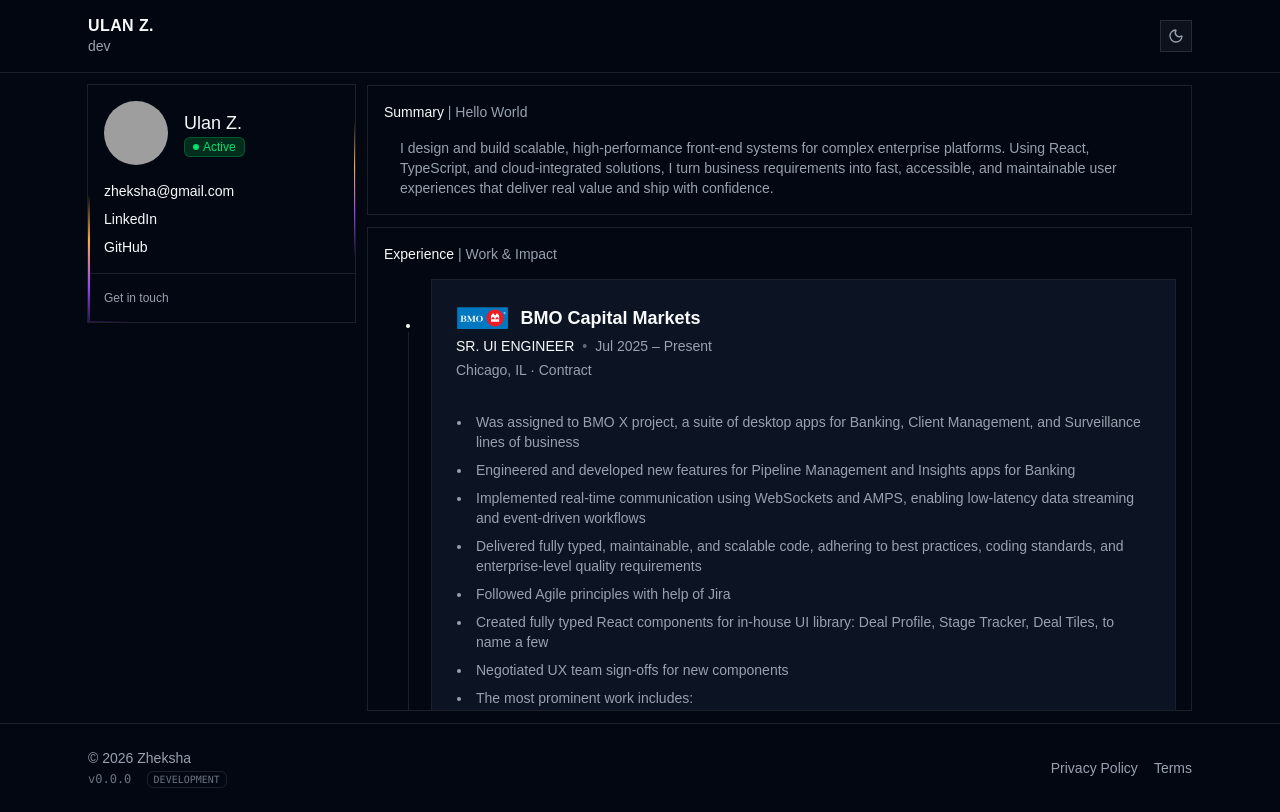
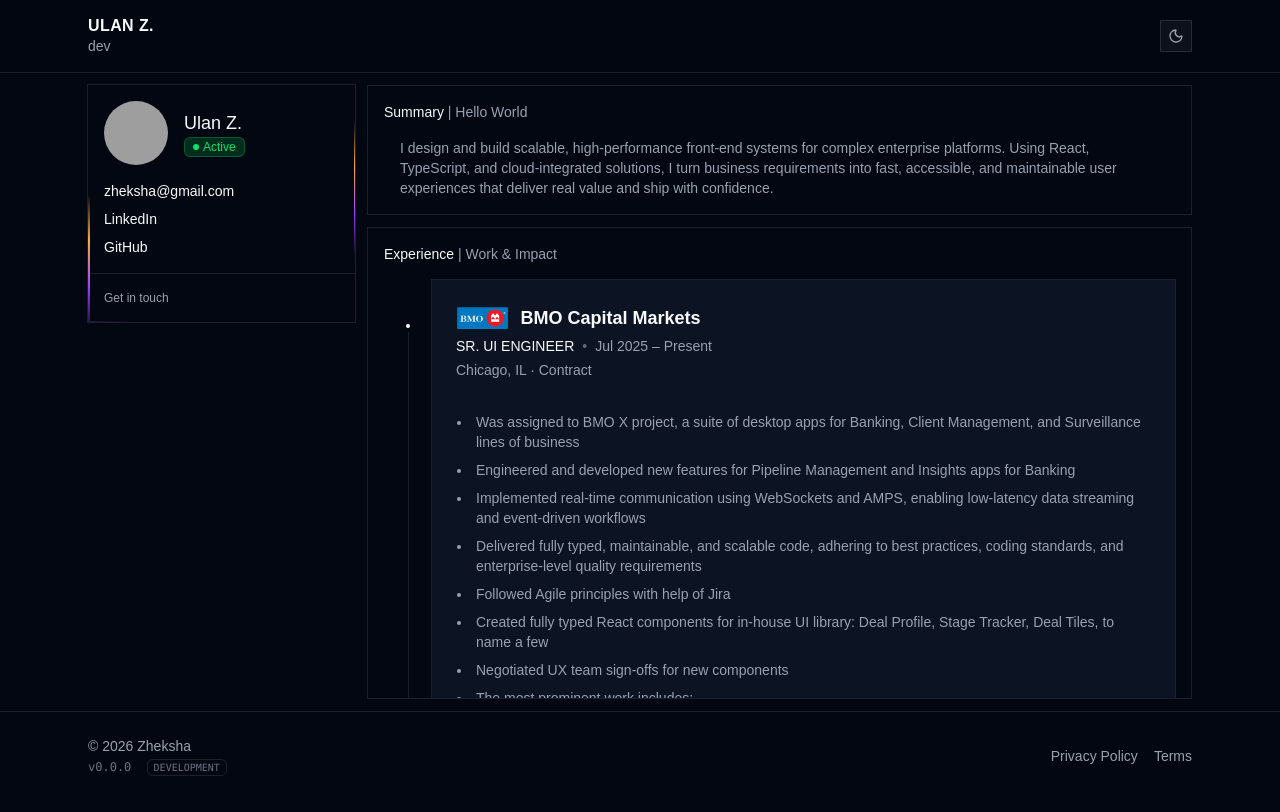
Before and after one commit to zheksha/zheksha.com, a React (Vite) app: page / in a window 1280 px wide. Built offline with nearby package versions, Linux system fonts and the light colour scheme; grey boxes are pictures that could not be loaded.

Commit message:
fix: Fix the scroll

```diff
--- a/src/App.tsx
+++ b/src/App.tsx
@@ -53,7 +53,7 @@
               />
             </aside>
             <section className="md:col-span-3 border-y">
-              <div ref={scrollWrapperRef} className="max-h-[calc(100dvh-11rem)] overflow-hidden">
+              <div ref={scrollWrapperRef} className="max-h-[calc(100dvh-11.75rem)] overflow-hidden">
                 <div ref={scrollContentRef} className="space-y-3">
                   <Summary />
                   <Experience />
```
